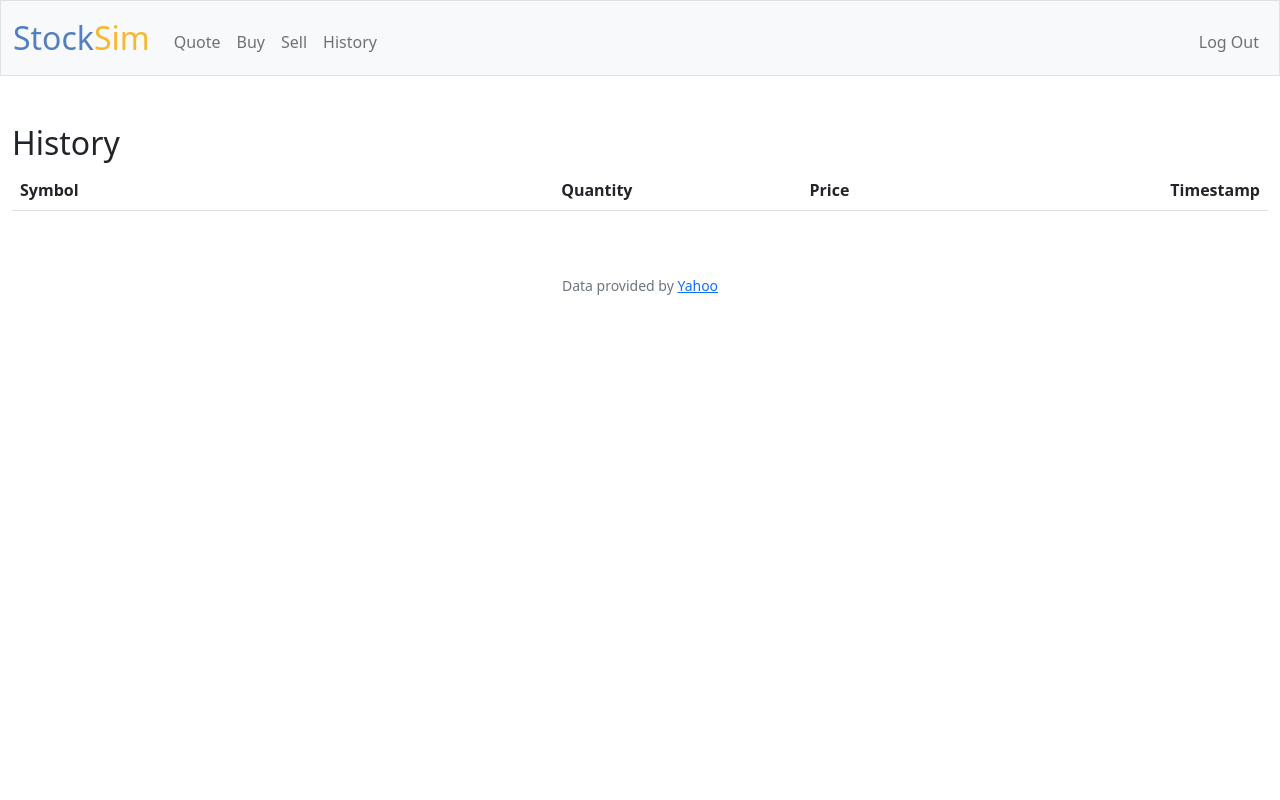
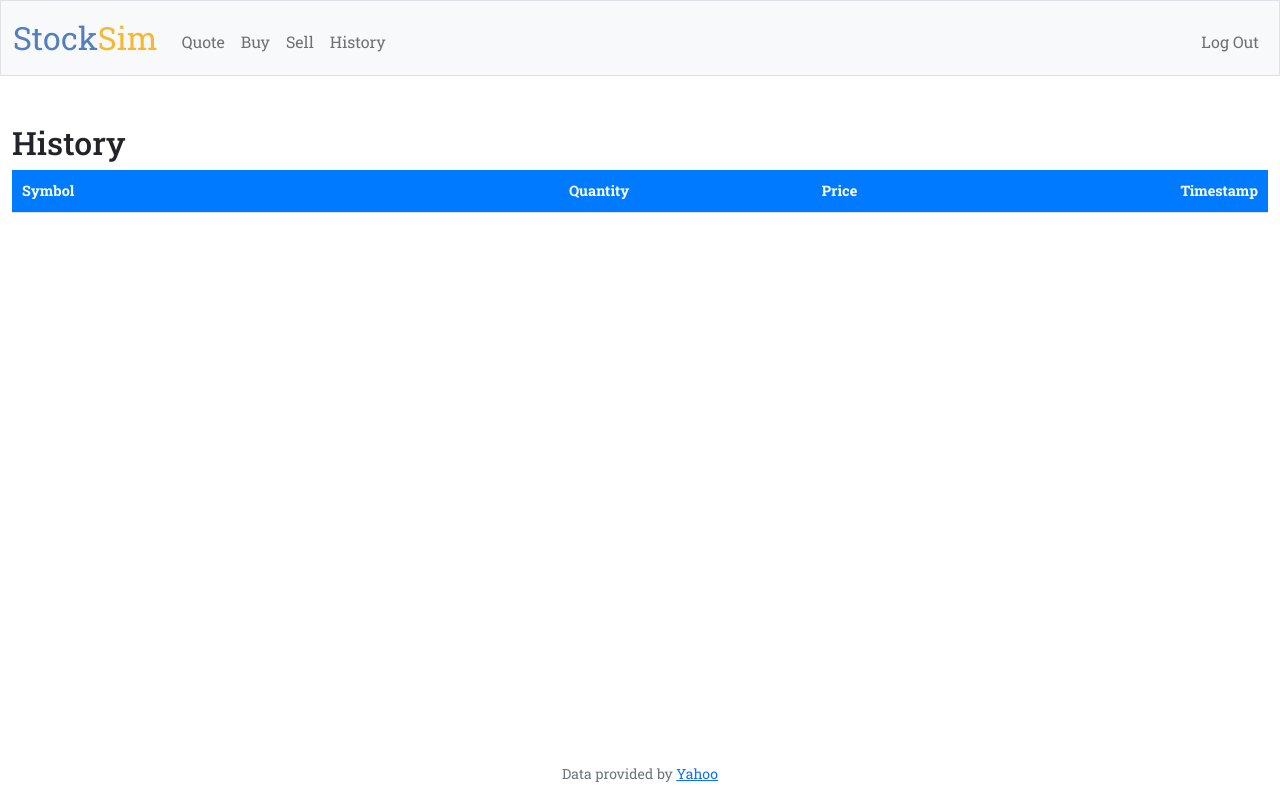
Before and after one commit to ShyamGadde/stock-sim, a Flask app: page /history in a window 1280 px wide. Run offline with Flask 3, Linux system fonts and the light colour scheme; the visitor is signed in with stand-in values (Sample User, id 1); data that the repository does not hold is empty; some libraries are stand-ins or nearby versions.

Commit message:
refactor

```diff
--- a/app.py
+++ b/app.py
@@ -2,7 +2,7 @@ import os
 
 from cs50 import SQL
 from dotenv import load_dotenv
-from flask import Flask, redirect, render_template, request, session
+from flask import Flask, flash, redirect, render_template, request, session
 from werkzeug.security import check_password_hash, generate_password_hash
 
 from flask_session import Session
@@ -68,8 +68,104 @@ def index():
         "index.html",
         shares=shares,
         cash=cash,
-        grand_total=grand_total,
+        pnl=grand_total - 10000,
     )
+
+
+@app.route("/register", methods=["GET", "POST"])
+def register():
+    """Register user"""
+
+    if request.method == "GET":
+        return render_template("register.html")
+
+    username = request.form.get("username")
+    password = request.form.get("password")
+    confirmation = request.form.get("confirmation")
+
+    if password != confirmation:
+        return apology("invalid confirmation password", 400)
+
+    rows = db.execute(
+        "SELECT * FROM users WHERE username = ?", request.form.get("username")
+    )
+
+    if len(rows) != 0:
+        return apology("username already exists", 400)
+
+    db.execute(
+        "INSERT INTO users (username, password) VALUES (?, ?)",
+        username,
+        generate_password_hash(request.form.get("password")),
+    )
+
+    return redirect("/")
+
+
+@app.route("/login", methods=["GET", "POST"])
+def login():
+    """Log user in"""
+
+    # Forget any user_id
+    session.clear()
+
+    if request.method != "POST":
+        return render_template("login.html")
+
+    # Ensure username was submitted
+    if not request.form.get("username"):
+        return apology("must provide username", 403)
+
+    # Ensure password was submitted
+    elif not request.form.get("password"):
+        return apology("must provide password", 403)
+
+    # Query database for username
+    rows = db.execute(
+        "SELECT * FROM users WHERE username = ?", request.form.get("username")
+    )
+
+    # Ensure username exists and password is correct
+    if len(rows) != 1 or not check_password_hash(
+        rows[0]["password"], request.form.get("password")
+    ):
+        return apology("invalid username and/or password", 403)
+
+    # Remember which user has logged in
+    session["user_id"] = rows[0]["id"]
+
+    # Redirect user to home page
+    return redirect("/")
+
+
+@app.route("/logout")
+def logout():
+    """Log user out"""
+
+    # Forget any user_id
+    session.clear()
+
+    # Redirect user to login form
+    return redirect("/")
+
+
+@app.route("/quote", methods=["GET", "POST"])
+@login_required
+def quote():
+    """Get stock quote."""
+
+    if request.method == "GET":
+        return render_template("quote.html")
+
+    symbol = request.form.get("symbol")
+
+    quote = lookup(symbol)
+
+    if quote is None:
+        return apology("invalid symbol", 400)
+
+    # Redirect user to quote info page
+    return render_template("quoted.html", quote=quote)
 
 
 @app.route("/buy", methods=["GET", "POST"])
@@ -140,115 +236,7 @@ def buy():
         user_id,
     )
 
-    return redirect("/")
-
-
-@app.route("/history")
-@login_required
-def history():
-    """Show history of transactions"""
-
-    user_id = session["user_id"]
-
-    transactions = db.execute(
-        "SELECT * FROM  transactions WHERE user_id = ? ORDER BY timestamp DESC;",
-        user_id,
-    )
-    return render_template("history.html", transactions=transactions)
-
-
-@app.route("/login", methods=["GET", "POST"])
-def login():
-    """Log user in"""
-
-    # Forget any user_id
-    session.clear()
-
-    if request.method != "POST":
-        return render_template("login.html")
-
-    # Ensure username was submitted
-    if not request.form.get("username"):
-        return apology("must provide username", 403)
-
-    # Ensure password was submitted
-    elif not request.form.get("password"):
-        return apology("must provide password", 403)
-
-    # Query database for username
-    rows = db.execute(
-        "SELECT * FROM users WHERE username = ?", request.form.get("username")
-    )
-
-    # Ensure username exists and password is correct
-    if len(rows) != 1 or not check_password_hash(
-        rows[0]["password"], request.form.get("password")
-    ):
-        return apology("invalid username and/or password", 403)
-
-    # Remember which user has logged in
-    session["user_id"] = rows[0]["id"]
-
-    # Redirect user to home page
-    return redirect("/")
-
-
-@app.route("/logout")
-def logout():
-    """Log user out"""
-
-    # Forget any user_id
-    session.clear()
-
-    # Redirect user to login form
-    return redirect("/")
-
-
-@app.route("/quote", methods=["GET", "POST"])
-@login_required
-def quote():
-    """Get stock quote."""
-
-    if request.method == "GET":
-        return render_template("quote.html")
-
-    symbol = request.form.get("symbol")
-
-    quote = lookup(symbol)
-
-    if quote is None:
-        return apology("invalid symbol", 400)
-
-    # Redirect user to quote info page
-    return render_template("quoted.html", quote=quote)
-
-
-@app.route("/register", methods=["GET", "POST"])
-def register():
-    """Register user"""
-
-    if request.method == "GET":
-        return render_template("register.html")
-
-    username = request.form.get("username")
-    password = request.form.get("password")
-    confirmation = request.form.get("confirmation")
-
-    if password != confirmation:
-        return apology("invalid confirmation password", 400)
-
-    rows = db.execute(
-        "SELECT * FROM users WHERE username = ?", request.form.get("username")
-    )
-
-    if len(rows) != 0:
-        return apology("username already exists", 400)
-
-    db.execute(
-        "INSERT INTO users (username, password) VALUES (?, ?)",
-        username,
-        generate_password_hash(request.form.get("password")),
-    )
+    flash("Bought!")
 
     return redirect("/")
 
@@ -320,4 +308,20 @@ def sell():
         user_id,
     )
 
+    flash("Sold!")
+
     return redirect("/")
+
+
+@app.route("/history")
+@login_required
+def history():
+    """Show history of transactions"""
+
+    user_id = session["user_id"]
+
+    transactions = db.execute(
+        "SELECT * FROM  transactions WHERE user_id = ? ORDER BY timestamp DESC;",
+        user_id,
+    )
+    return render_template("history.html", transactions=transactions)
--- a/static/styles.css
+++ b/static/styles.css
@@ -1,23 +1,47 @@
+body {
+  font-family: "Roboto Slab", serif;
+  font-optical-sizing: auto;
+  font-style: normal;
+}
+
 /* Size for brand */
-nav .navbar-brand
-{
-    font-size: xx-large;
+nav .navbar-brand {
+  font-size: xx-large;
 }
 
 /* Colors for brand */
-nav .navbar-brand .blue
-{
-    color: #537fbe;
+nav .navbar-brand .blue {
+  color: #537fbe;
 }
-nav .navbar-brand .red
-{
-    color: #ea433b;
+nav .navbar-brand .red {
+  color: #ea433b;
 }
-nav .navbar-brand .yellow
-{
-    color: #f5b82e;
+nav .navbar-brand .yellow {
+  color: #f5b82e;
 }
-nav .navbar-brand .green
-{
-    color: #2e944b;
+nav .navbar-brand .green {
+  color: #2e944b;
 }
+
+.table {
+  font-size: 0.9em;
+}
+
+.table th,
+.table td {
+  padding: 10px;
+}
+
+.table thead {
+  background-color: #007bff;
+  color: white;
+}
+
+.table tfoot {
+  background-color: #6c757d;
+  color: white;
+}
+
+.table tfoot .fw-bold {
+  font-weight: bold;
+}
--- a/templates/base.html
+++ b/templates/base.html
@@ -1,48 +1,80 @@
 <!DOCTYPE html>
 
 <html lang="en">
-
   <head>
-
-        <meta charset="utf-8">
-        <meta name="viewport" content="initial-scale=1, width=device-width">
+    <meta charset="utf-8" />
+    <meta name="viewport" content="initial-scale=1, width=device-width" />
 
     <!-- http://getbootstrap.com/docs/5.1/ -->
-        <link crossorigin="anonymous" href="https://cdn.jsdelivr.net/npm/bootstrap@5.1.3/dist/css/bootstrap.min.css" integrity="sha384-1BmE4kWBq78iYhFldvKuhfTAU6auU8tT94WrHftjDbrCEXSU1oBoqyl2QvZ6jIW3" rel="stylesheet">
-        <script crossorigin="anonymous" src="https://cdn.jsdelivr.net/npm/bootstrap@5.1.3/dist/js/bootstrap.bundle.min.js" integrity="sha384-ka7Sk0Gln4gmtz2MlQnikT1wXgYsOg+OMhuP+IlRH9sENBO0LRn5q+8nbTov4+1p"></script>
+    <link
+      crossorigin="anonymous"
+      href="https://cdn.jsdelivr.net/npm/bootstrap@5.1.3/dist/css/bootstrap.min.css"
+      integrity="sha384-1BmE4kWBq78iYhFldvKuhfTAU6auU8tT94WrHftjDbrCEXSU1oBoqyl2QvZ6jIW3"
+      rel="stylesheet"
+    />
+    <script
+      crossorigin="anonymous"
+      src="https://cdn.jsdelivr.net/npm/bootstrap@5.1.3/dist/js/bootstrap.bundle.min.js"
+      integrity="sha384-ka7Sk0Gln4gmtz2MlQnikT1wXgYsOg+OMhuP+IlRH9sENBO0LRn5q+8nbTov4+1p"
+    ></script>
+
+    <link rel="preconnect" href="https://fonts.googleapis.com" />
+    <link rel="preconnect" href="https://fonts.gstatic.com" crossorigin />
+    <link
+      href="https://fonts.googleapis.com/css2?family=Roboto+Slab:wght@100..900&display=swap"
+      rel="stylesheet"
+    />
 
     <!-- https://favicon.io/emoji-favicons/money-bag/ -->
-        <link href="/static/favicon.ico" rel="icon">
+    <link href="/static/favicon.ico" rel="icon" />
 
-        <link href="/static/styles.css" rel="stylesheet">
+    <link href="/static/styles.css" rel="stylesheet" />
 
     <title>StockSim: {% block title %}{% endblock %}</title>
-
   </head>
 
-    <body>
-
+  <body class="d-flex flex-column min-vh-100">
     <nav class="bg-light border navbar navbar-expand-md navbar-light">
       <div class="container-fluid">
-                <a class="navbar-brand" href="/"><span class="blue">Stock</span><span class="yellow">Sim</span></a>
-                <button aria-controls="navbar" aria-expanded="false" aria-label="Toggle navigation" class="navbar-toggler" data-bs-target="#navbar" data-bs-toggle="collapse" type="button">
+        <a class="navbar-brand" href="/"
+          ><span class="blue">Stock</span><span class="yellow">Sim</span></a
+        >
+        <button
+          aria-controls="navbar"
+          aria-expanded="false"
+          aria-label="Toggle navigation"
+          class="navbar-toggler"
+          data-bs-target="#navbar"
+          data-bs-toggle="collapse"
+          type="button"
+        >
           <span class="navbar-toggler-icon"></span>
         </button>
         <div class="collapse navbar-collapse" id="navbar">
           {% if session["user_id"] %}
           <ul class="navbar-nav me-auto mt-2">
-                            <li class="nav-item"><a class="nav-link" href="/quote">Quote</a></li>
+            <li class="nav-item">
+              <a class="nav-link" href="/quote">Quote</a>
+            </li>
             <li class="nav-item"><a class="nav-link" href="/buy">Buy</a></li>
             <li class="nav-item"><a class="nav-link" href="/sell">Sell</a></li>
-                            <li class="nav-item"><a class="nav-link" href="/history">History</a></li>
+            <li class="nav-item">
+              <a class="nav-link" href="/history">History</a>
+            </li>
           </ul>
           <ul class="navbar-nav ms-auto mt-2">
-                            <li class="nav-item"><a class="nav-link" href="/logout">Log Out</a></li>
+            <li class="nav-item">
+              <a class="nav-link" href="/logout">Log Out</a>
+            </li>
           </ul>
           {% else %}
           <ul class="navbar-nav ms-auto mt-2">
-                            <li class="nav-item"><a class="nav-link" href="/register">Register</a></li>
-                            <li class="nav-item"><a class="nav-link" href="/login">Log In</a></li>
+            <li class="nav-item">
+              <a class="nav-link" href="/register">Register</a>
+            </li>
+            <li class="nav-item">
+              <a class="nav-link" href="/login">Log In</a>
+            </li>
           </ul>
           {% endif %}
         </div>
@@ -61,10 +93,8 @@
       {% block main %}{% endblock %}
     </main>
 
-        <p class="mb-3 small text-center text-muted">
+    <p class="mb-3 small text-center text-muted mt-auto">
       Data provided by <a href="https://finance.yahoo.com/">Yahoo</a>
     </p>
-
   </body>
-
 </html>
--- a/templates/buy.html
+++ b/templates/buy.html
@@ -17,7 +17,7 @@
     <input
       class="form-control mx-auto w-auto"
       min="1"
-      name="shares"
+      name="quantity"
       placeholder="Number of shares"
       type="number"
       required
```
Also changed, not shown: templates/index.html (+33 -18 lines), templates/quoted.html (+4 -3 lines). Lines whose indentation alone changed are shown as unchanged.
